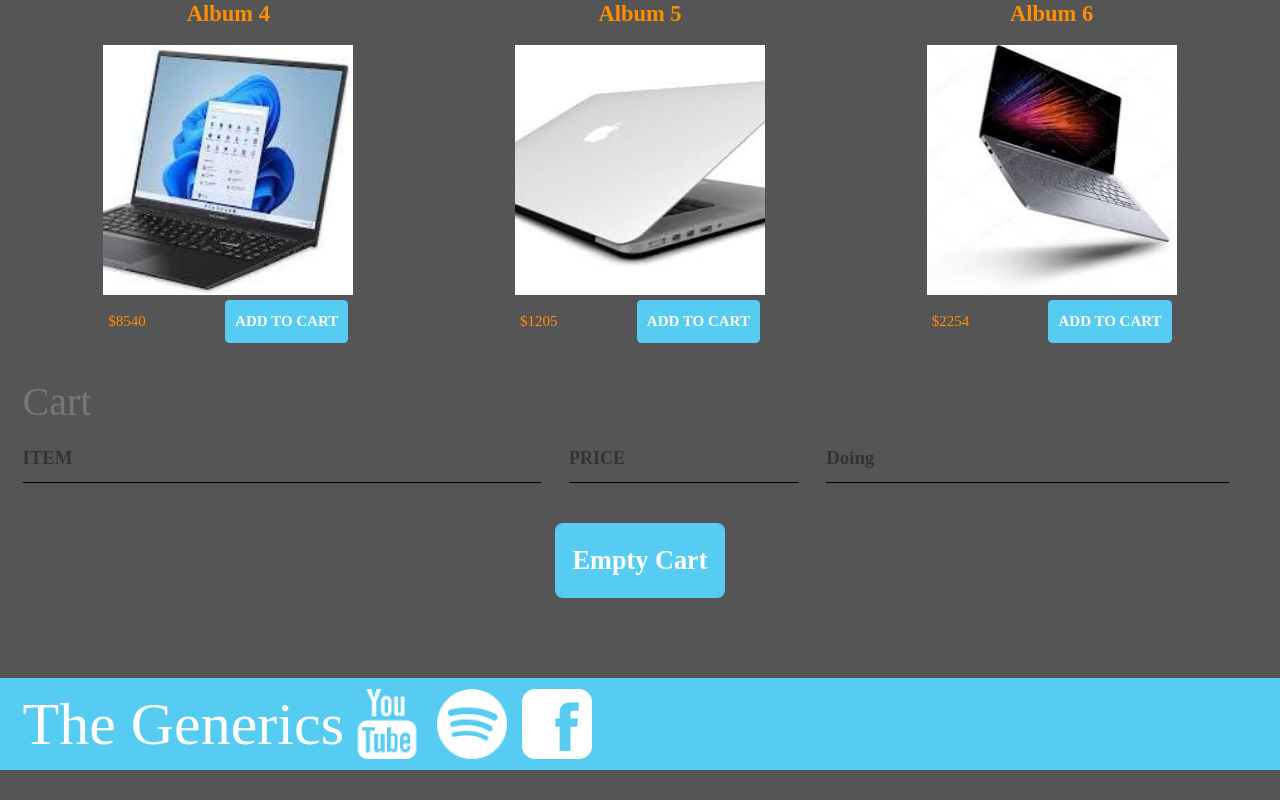
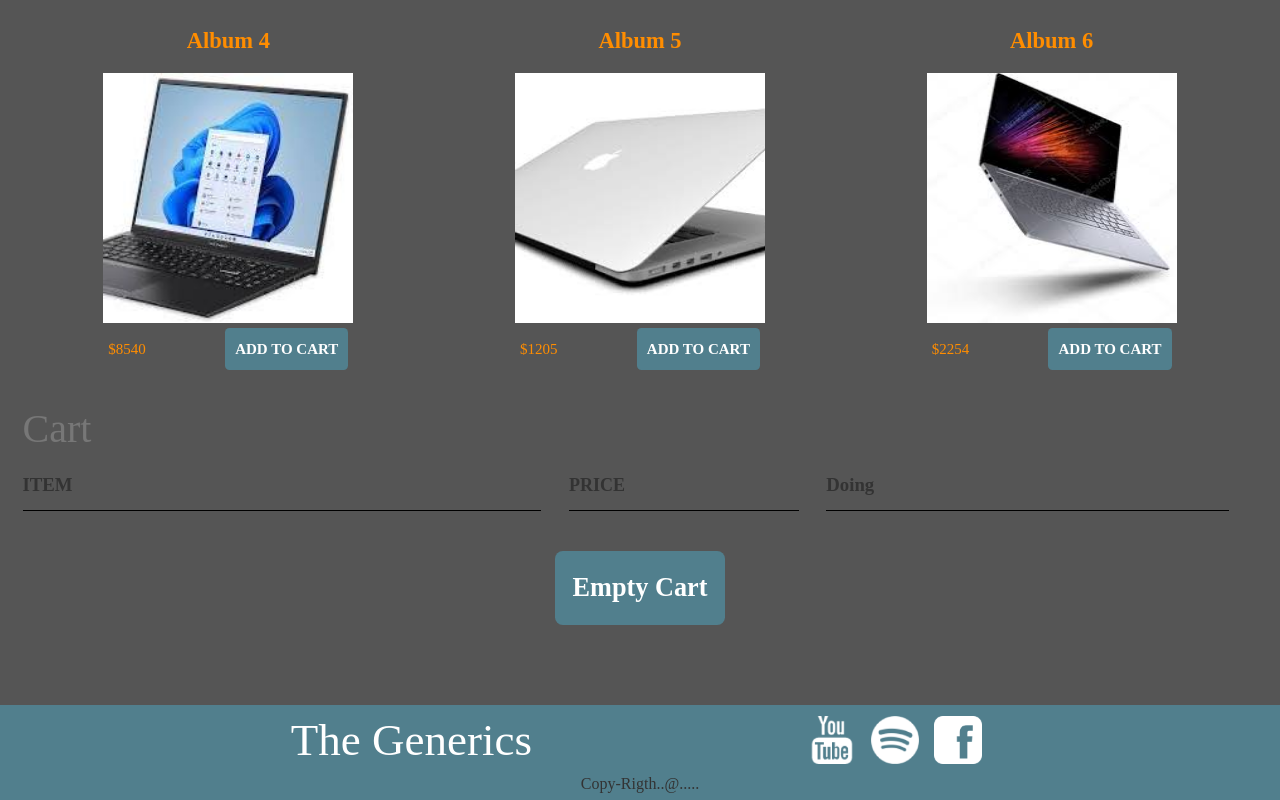
Before and after one commit to Ali-mehdizadeh73/Shopping-Cart, a React (Create React App) app: page / in a window 1280 px wide. Shown: the part 503-1303 px from the top of the page. Before the commit the page ends 1273 px from the top, so only its background shows below. Built offline with nearby package versions, Linux system fonts and the light colour scheme.

Commit message:
Update UI

```diff
--- a/src/App.css
+++ b/src/App.css
@@ -50,11 +50,13 @@ ul {
     padding-left: 2rem;
     padding-right: 10rem;
 }
-
+.header-title{
+    max-width: 9rem;
+}
 .band-name {
     text-align: center;
     margin: 0;
-    font-size: 4em;
+    font-size: 3em;
     font-family: "Booter - Zero Zero";
     font-weight: normal;
     color: white;
@@ -63,7 +65,12 @@ ul {
 .band-name-large {
     font-size: 8em;
 }
-
+.copy-rigth {
+    text-align: center;
+    font-size: 1rem;
+    color: #333;
+    margin-bottom: 0;
+}
 .content-section {
     margin: 1em;
 }
@@ -90,7 +97,7 @@ ul {
 }
 
 .main-footer {
-    background-color: #56CCF2;
+    background-color: #517f8d;
     color: white;
     padding: .25em 0;
 }
@@ -98,20 +105,17 @@ ul {
 .main-footer-container {
     display: flex;
     align-items: center;
+    justify-content: space-evenly;
 }
 
-.main-footer-container ul {
-    flex-grow: 1;
-    text-align: end;
-}
 
 .footer-nav li {
     padding: 0 .5em;
 }
 
-.footer-nav img {
-    width: 30px;
-    height: 30px;
+.footer-nav-img {
+    width: 3rem;
+    height: 3rem;
 }
 
 .btn {
@@ -124,7 +128,7 @@ ul {
 .btn-header {
     margin: .5em 15% 2em 15%;
     color: white;
-    border: 2px solid #2D9CDB;
+    border: 2px solid #517f8d;
     background-color: rgba(255, 255, 255, .1);
     border-radius: 0;
     font-size: 1.5em;
@@ -140,7 +144,7 @@ ul {
 .btn-play {
     display: block;
     margin: 0 auto;
-    color: #2D9CDB;
+    color: #517f8d;
     font-size: 4em;
     border-radius: 50%;
     width: 100px;
@@ -151,14 +155,14 @@ ul {
 
 .btn-primary {
     color: white;
-    background-color: #56CCF2;
+    background-color: #517f8d;
     border: none;
     border-radius: .3em;
     font-weight: bold;
 }
 
 .btn-primary:hover {
-    background-color: #2D9CDB;
+    background-color: #517f8d;
 }
 
 .tour-row {
@@ -294,7 +298,7 @@ ul {
     height: 34px;
     width: 50px;
     border-radius: 5px;
-    border: 1px solid #56CCF2;
+    border: 1px solid #517f8d;
     background-color: #eee;
     color: #333;
     padding: 0;
--- a/src/components/Shop.js
+++ b/src/components/Shop.js
@@ -93,7 +93,9 @@ export default class Shop extends Component {
                                 <Social key={social.id} {...social} className="social-link"></Social>
                             ))}
                         </ul>
+
                     </div>
+                    <p className='copy-rigth'>Copy-Rigth..@.....</p>
                 </footer>
             </>
         )
--- a/src/components/Social.js
+++ b/src/components/Social.js
@@ -8,7 +8,7 @@ export default class Social extends Component {
         return (
             <li>
                 <a href={href} target="_blank">
-                    <img src={img} />
+                    <img className='footer-nav-img' src={img} />
                 </a>
             </li>
         )
```
